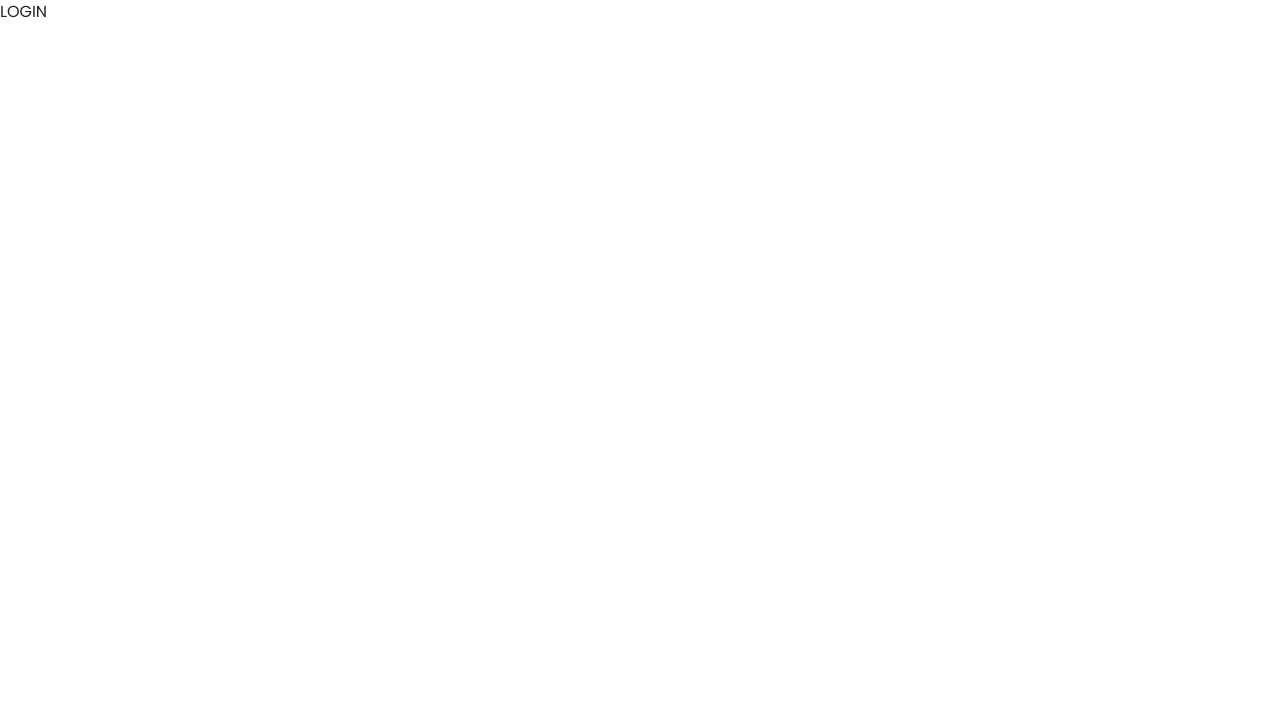
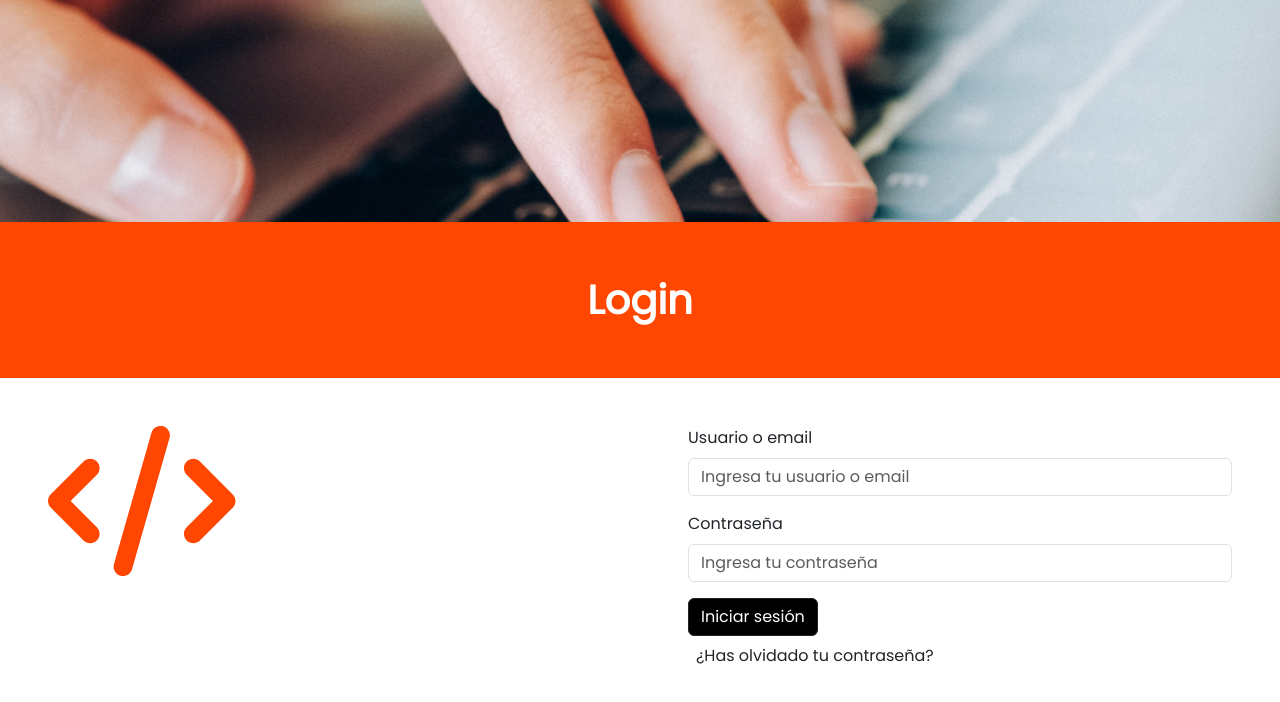
Before and after one commit to Gabsgt99/Proyecto-Final, a React (Create React App) app in the folder front/: page /login in a window 1280 px wide. Shown: the top 702 px of the page. Built offline with nearby package versions, Linux system fonts and the light colour scheme.

Commit message:
login added

```diff
--- a/front/package.json
+++ b/front/package.json
@@ -3,6 +3,9 @@
   "version": "0.1.0",
   "private": true,
   "dependencies": {
+    "@fortawesome/fontawesome-svg-core": "^6.4.0",
+    "@fortawesome/free-solid-svg-icons": "^6.4.0",
+    "@fortawesome/react-fontawesome": "^0.2.0",
     "@testing-library/jest-dom": "^5.16.5",
     "@testing-library/react": "^13.4.0",
     "@testing-library/user-event": "^13.5.0",
--- a/front/src/index.css
+++ b/front/src/index.css
@@ -6,6 +6,36 @@
   font-family: 'Poppins', sans-serif;
 }
 
+
+/* LOGIN PAGE */
+
+.col, .col-sm-6{
+  padding: 0;
+}
+
+.col-login{
+  background-color:  #ff4702;
+}
+
+
+.icon-code{
+  color: #ff4702;
+  font-size: 150px;
+
+}
+
+
+.btn-dark {
+  background-color: black;
+  color: white;
+}
+
+.btn-white {
+  background-color: white;
+  color: black;
+}
+
+
 /* HOME PAGE */
 
 .room{
--- a/front/src/pages/LoginPage.jsx
+++ b/front/src/pages/LoginPage.jsx
@@ -1,11 +1,92 @@
-import React from 'react';
-import {Link} from 'react-router-dom';
+import React, { useState } from 'react';
+import loginImg from "../Assets/LoginImg.png";
+import { FontAwesomeIcon } from '@fortawesome/react-fontawesome';
+import { faCode } from '@fortawesome/free-solid-svg-icons';
 
 
 function LoginPage() {
-  return ( <>
-        LOGIN
-          </> );
-};
+  const [usernameOrEmail, setUsernameOrEmail] = useState('');
+  const [password, setPassword] = useState('');
+  const [isClicked, setIsClicked] = useState(false);
 
-export default LoginPage
+  const handleUsernameOrEmailChange = (e) => {
+    setUsernameOrEmail(e.target.value);
+  };
+
+  const handlePasswordChange = (e) => {
+    setPassword(e.target.value);
+  };
+
+  const handleSubmit = (e) => {
+    e.preventDefault();
+    console.log('Username or Email:', usernameOrEmail);
+    console.log('Password:', password);
+    setIsClicked(true);
+
+    // Simulando una petición al servidor
+    setTimeout(() => {
+      setIsClicked(false);
+    }, 1000);
+  };
+
+  return (
+    <>
+      <div className="container-fluid">
+        <div className="row">
+          <div className="col ">
+            <img src={loginImg} className="img-fluid" width="100%" alt="laptop login image" />
+          </div>
+        </div>
+        <div className="row text-center">
+          <div className="col col-login py-5 fs-1 fw-bold text-white">
+           Login
+          </div>
+        </div>
+
+        <div className="row">
+          <div className="col-sm-6 bg-white p-5 align-items-center">
+            <FontAwesomeIcon icon={faCode} className='icon-code' />
+          </div>
+
+          <div className="col-sm-6 bg-white p-5">
+            <form onSubmit={handleSubmit}>
+              <div className="mb-3">
+                <label htmlFor="usernameOrEmailInput" className="form-label">Usuario o email</label>
+                <input
+                  type="text"
+                  className="form-control"
+                  id="usernameOrEmailInput"
+                  placeholder="Ingresa tu usuario o email"
+                  value={usernameOrEmail}
+                  onChange={handleUsernameOrEmailChange}
+                />
+              </div>
+              <div className="mb-3">
+                <label htmlFor="passwordInput" className="form-label">Contraseña</label>
+                <input
+                  type="password"
+                  className="form-control "
+                  id="passwordInput"
+                  placeholder="Ingresa tu contraseña"
+                  value={password}
+                  onChange={handlePasswordChange}
+                />
+              </div>
+              <button
+                type="submit"
+                className={`btn ${isClicked ? 'btn-white' : 'btn-dark'}`}
+                onClick={handleSubmit}
+              >
+                Iniciar sesión
+              </button>
+
+              <p className='p-2'>¿Has olvidado tu contraseña?</p>
+            </form>
+          </div>
+        </div>
+      </div>
+    </>
+  );
+}
+
+export default LoginPage;
```
Also changed, not shown: front/src/Assets/LoginImg.png (added), 1 other file (tests, documents, lock files or other folders).
